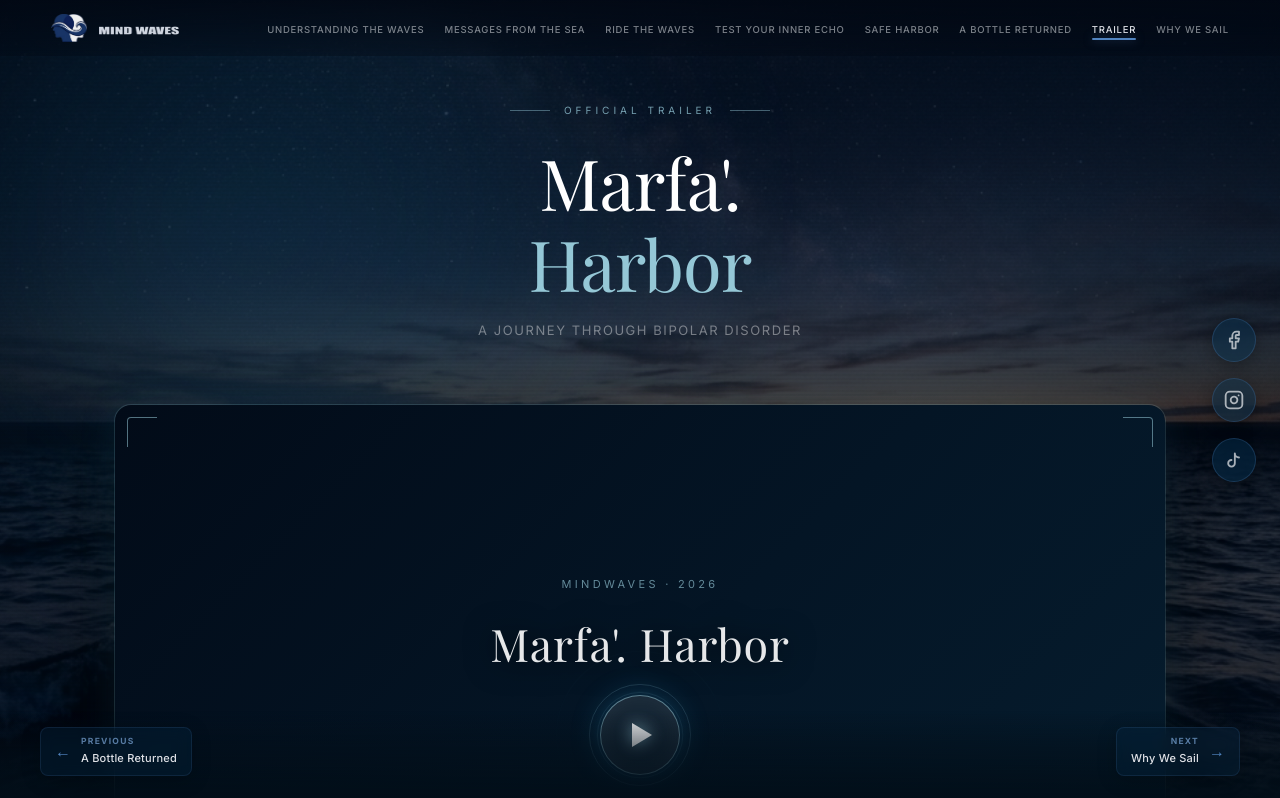
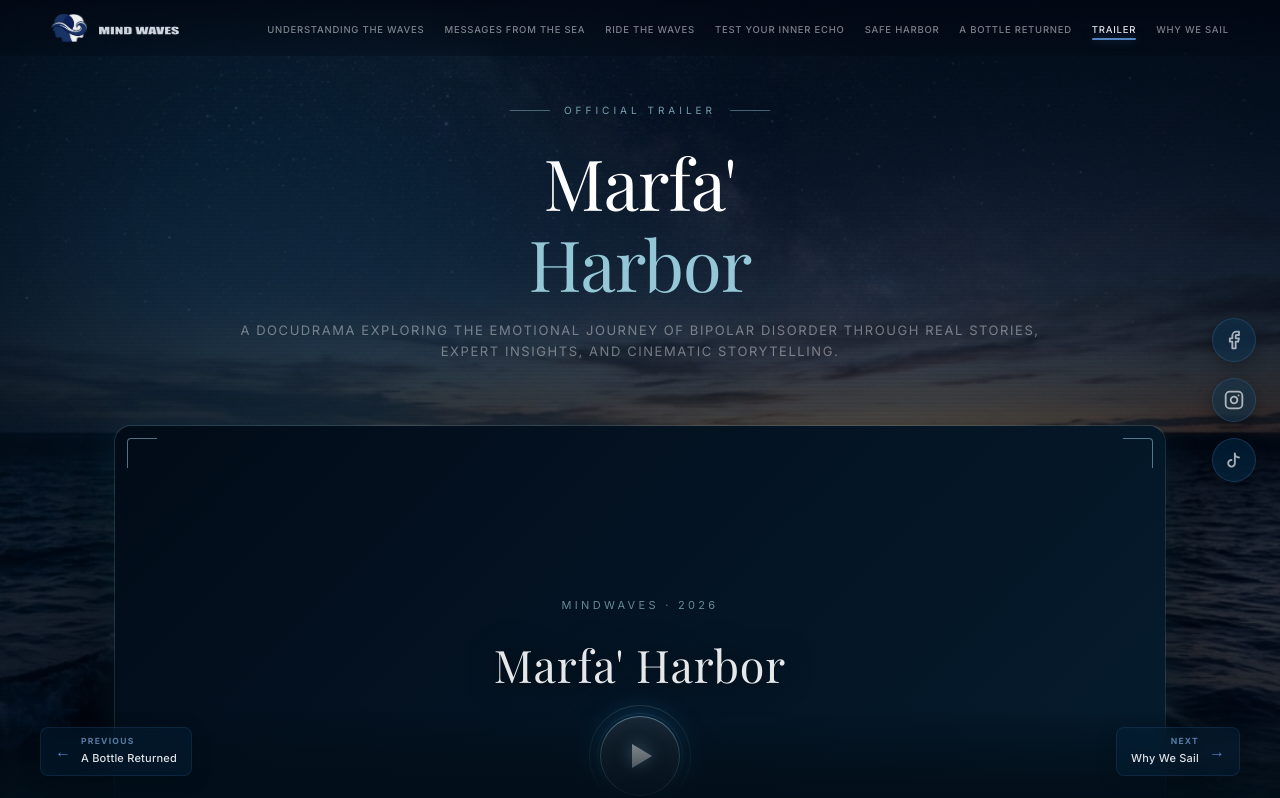
Before and after one commit to Pro-Abdallah/MindWaves, a React (Vite) app in the folder client/: page /trailer in a window 1280 px wide. Shown: the top 798 px of the page. Built offline with nearby package versions, Linux system fonts and the light colour scheme; a web font is replaced by a local one.

Commit message:
edit the trial paragraph

```diff
--- a/client/src/components/CinematicIntro/CinematicIntro.jsx
+++ b/client/src/components/CinematicIntro/CinematicIntro.jsx
@@ -137,7 +137,7 @@ function EnterButton({ onClick }) {
             </svg>
           </span>
         </button>
-        <p className="ci-autoplay-hint">Click to begin with sound</p>
+        <p className="ci-autoplay-hint">Click to begin the journey</p>
       </div>
     </div>
   )
--- a/client/src/components/Trailer/Trailer.jsx
+++ b/client/src/components/Trailer/Trailer.jsx
@@ -38,13 +38,13 @@ export default function Trailer() {
 
         {/* Headline */}
         <motion.h1 className="trailer-headline" variants={itemVariants}>
-          Marfa'. <br />
+          Marfa' <br />
           <span>Harbor</span>
         </motion.h1>
 
         {/* Tagline */}
         <motion.p className="trailer-tagline" variants={itemVariants}>
-          A journey through bipolar disorder
+          A docudrama exploring the emotional journey of Bipolar Disorder through real stories, expert insights, and cinematic storytelling.
         </motion.p>
 
         {/* Cinematic Video Frame */}
--- a/client/src/components/Trailer/components/TrailerHero.jsx
+++ b/client/src/components/Trailer/components/TrailerHero.jsx
@@ -62,7 +62,7 @@ export default function TrailerHero() {
                   animate={{ opacity: 1, y: 0 }}
                   transition={{ delay: 0.6, type: 'spring', stiffness: 80 }}
                 >
-                  Marfa'. Harbor
+                  Marfa' Harbor
                 </motion.h2>
 
                 <motion.div
--- a/client/src/components/Trailer/styles/trailer.css
+++ b/client/src/components/Trailer/styles/trailer.css
@@ -162,6 +162,9 @@
   color: rgba(255, 255, 255, 0.4);
   text-transform: uppercase;
   margin-bottom: 64px;
+  text-align: center;
+  max-width: 800px;
+  line-height: 1.6;
 }
 
 /* ─── Video Frame ─── */
```
